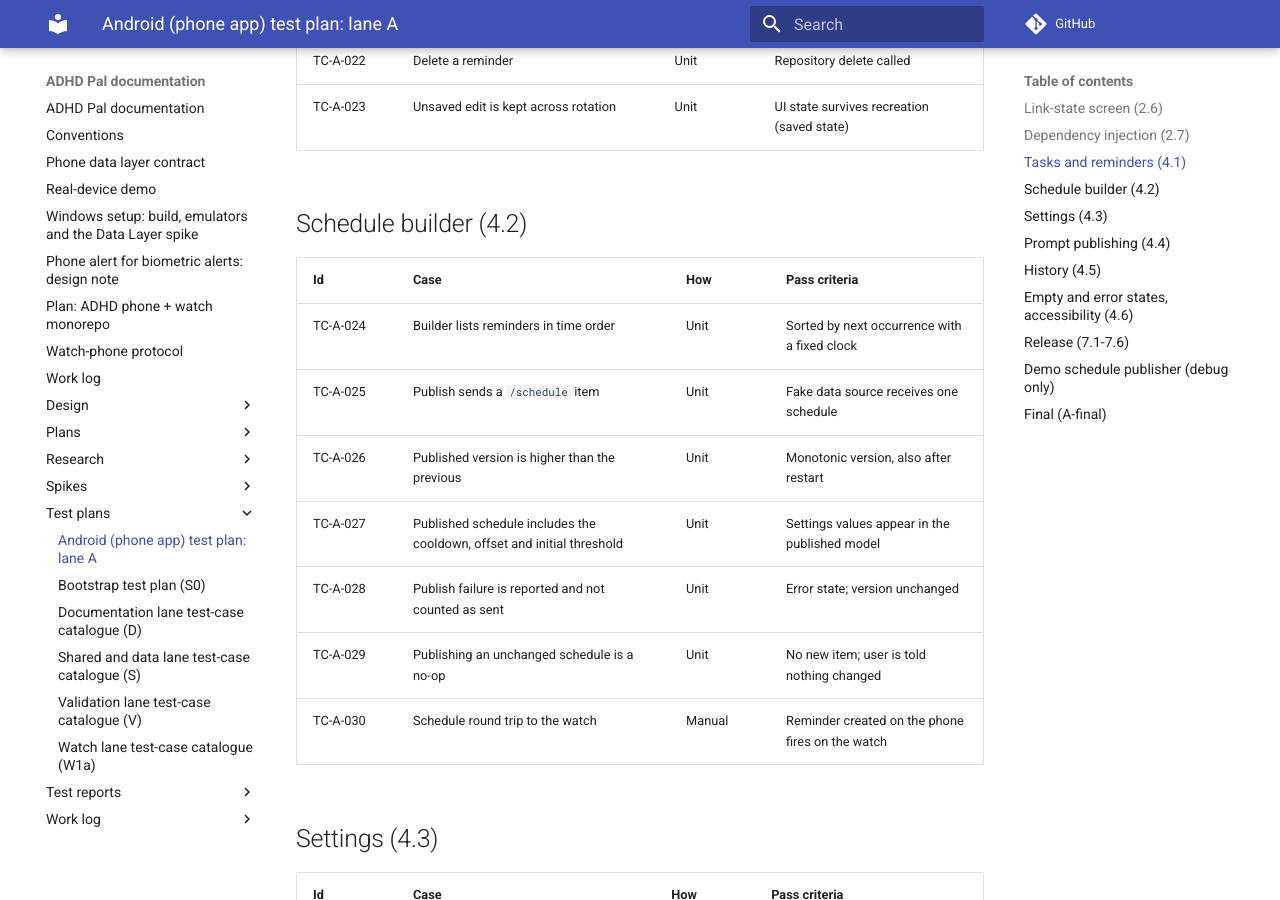
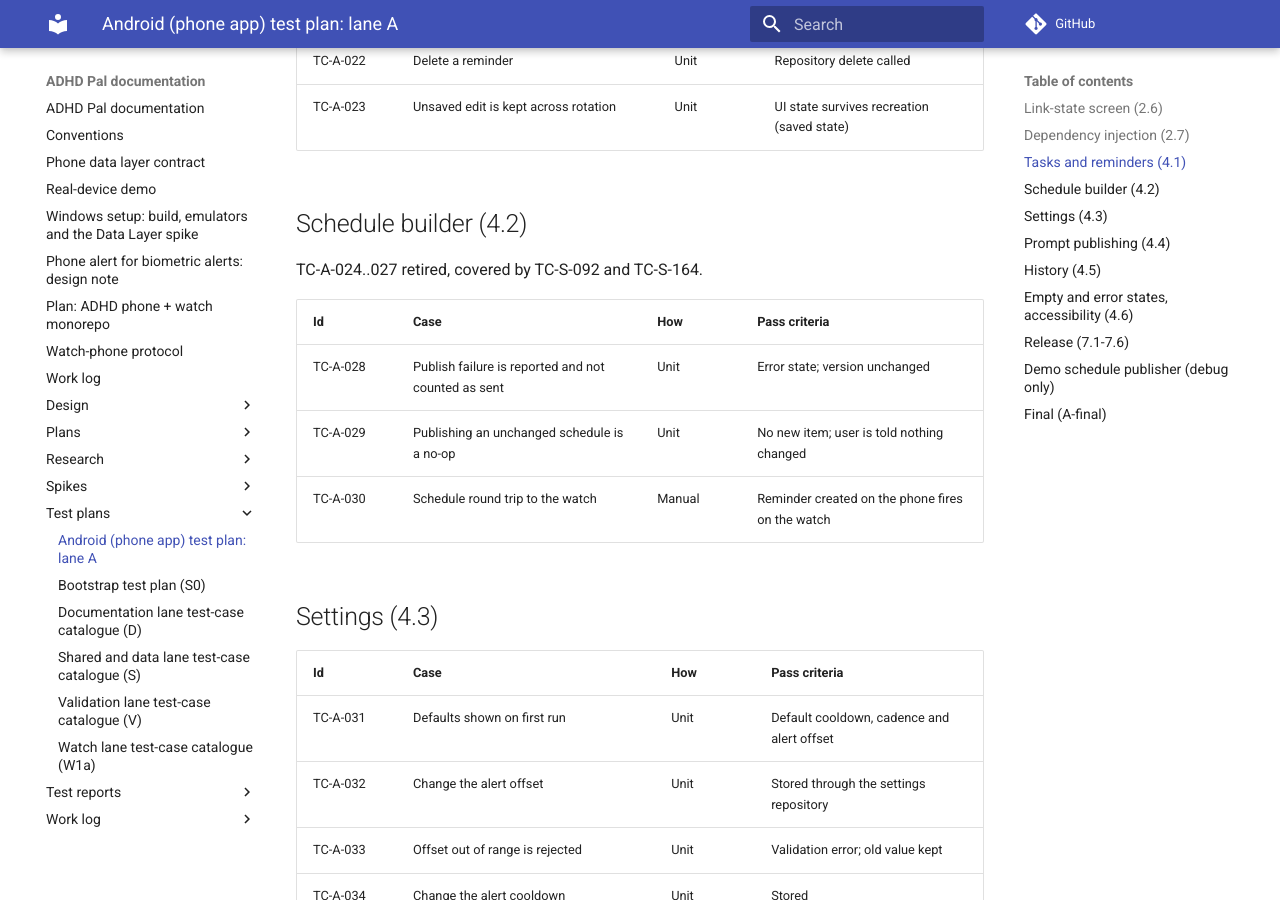
Before and after one commit to shlomoa/my-adhd-pal, an MkDocs documentation site: the page built from docs/test-plans/android.md, in a window 1280 px wide and 900 px high, scrolled down 2041 px. Built offline with MkDocs 1.6.1 and Material for MkDocs 9.7.7, drawn with Linux system fonts in a browser that asks for light colours; comment, search, counter and statistics services are not loaded.

Commit message:
4.6: retire TC-A-024..027, covered by TC-S-092 and TC-S-164
Co-Authored-By: Claude Sonnet 5.5 <noreply@anthropic.com>
Claude-Session: https://claude.ai/code/session_017a7VpsjrqAVv8pUrt5MJX9

```diff
--- a/docs/test-plans/android.md
+++ b/docs/test-plans/android.md
@@ -48,12 +48,10 @@ Pass criterion: every case PASS, zero skipped (`docs/test-reports/android-final.
 
 ## Schedule builder (4.2)
 
+TC-A-024..027 retired, covered by TC-S-092 and TC-S-164.
+
 | Id | Case | How | Pass criteria |
 |---|---|---|---|
-| TC-A-024 | Builder lists reminders in time order | Unit | Sorted by next occurrence with a fixed clock |
-| TC-A-025 | Publish sends a `/schedule` item | Unit | Fake data source receives one schedule |
-| TC-A-026 | Published version is higher than the previous | Unit | Monotonic version, also after restart |
-| TC-A-027 | Published schedule includes the cooldown, offset and initial threshold | Unit | Settings values appear in the published model |
 | TC-A-028 | Publish failure is reported and not counted as sent | Unit | Error state; version unchanged |
 | TC-A-029 | Publishing an unchanged schedule is a no-op | Unit | No new item; user is told nothing changed |
 | TC-A-030 | Schedule round trip to the watch | Manual | Reminder created on the phone fires on the watch |
```
Also changed, not shown: docs/work-log/android.md (+2 -1 lines).
